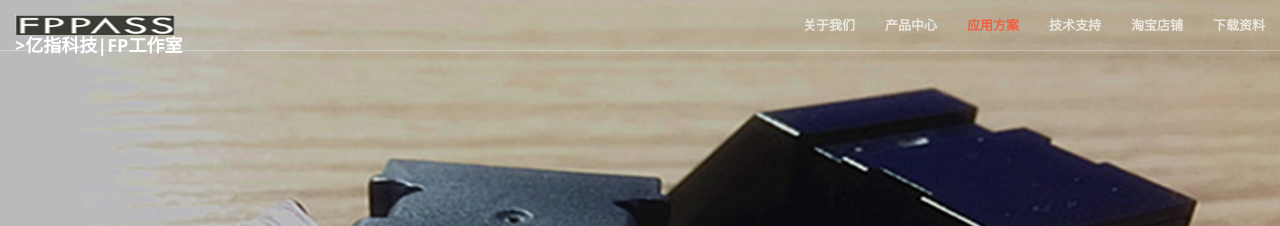
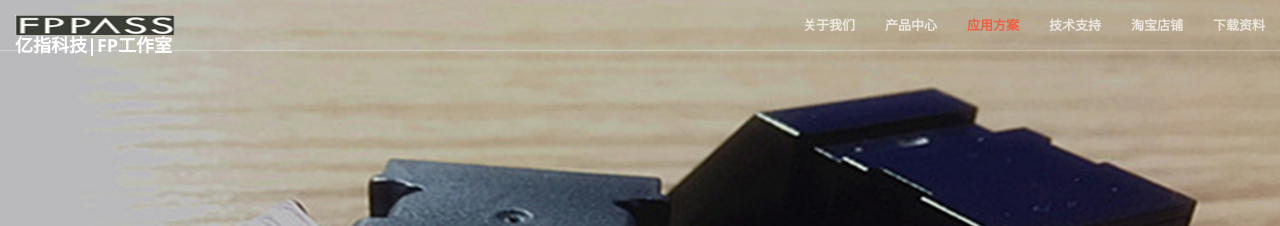
Before and after one commit to easyfp/easyfp.github.io, a Jekyll site: the page built from index.html, in a window 1280 px wide. Shown: the top 226 px of the page. Built offline with Jekyll 4.4.1, drawn with Linux system fonts in a browser that asks for light colours.

Commit message:
Update nav.html

```diff
--- a/_includes/nav.html
+++ b/_includes/nav.html
@@ -9,7 +9,7 @@
                 <span class="icon-bar"></span>
 
             </button>
-            <a class="navbar-brand page-scroll" href="#page-top"><img src="img/portfolio/7.jpg"width="160" height="20">>亿指科技|FP工作室</a>
+            <a class="navbar-brand page-scroll" href="#page-top"><img src="img/portfolio/7.jpg"width="160" height="20">亿指科技|FP工作室</a>
             </div>
 
         <!-- Collect the nav links, forms, and other content for toggling -->
```
